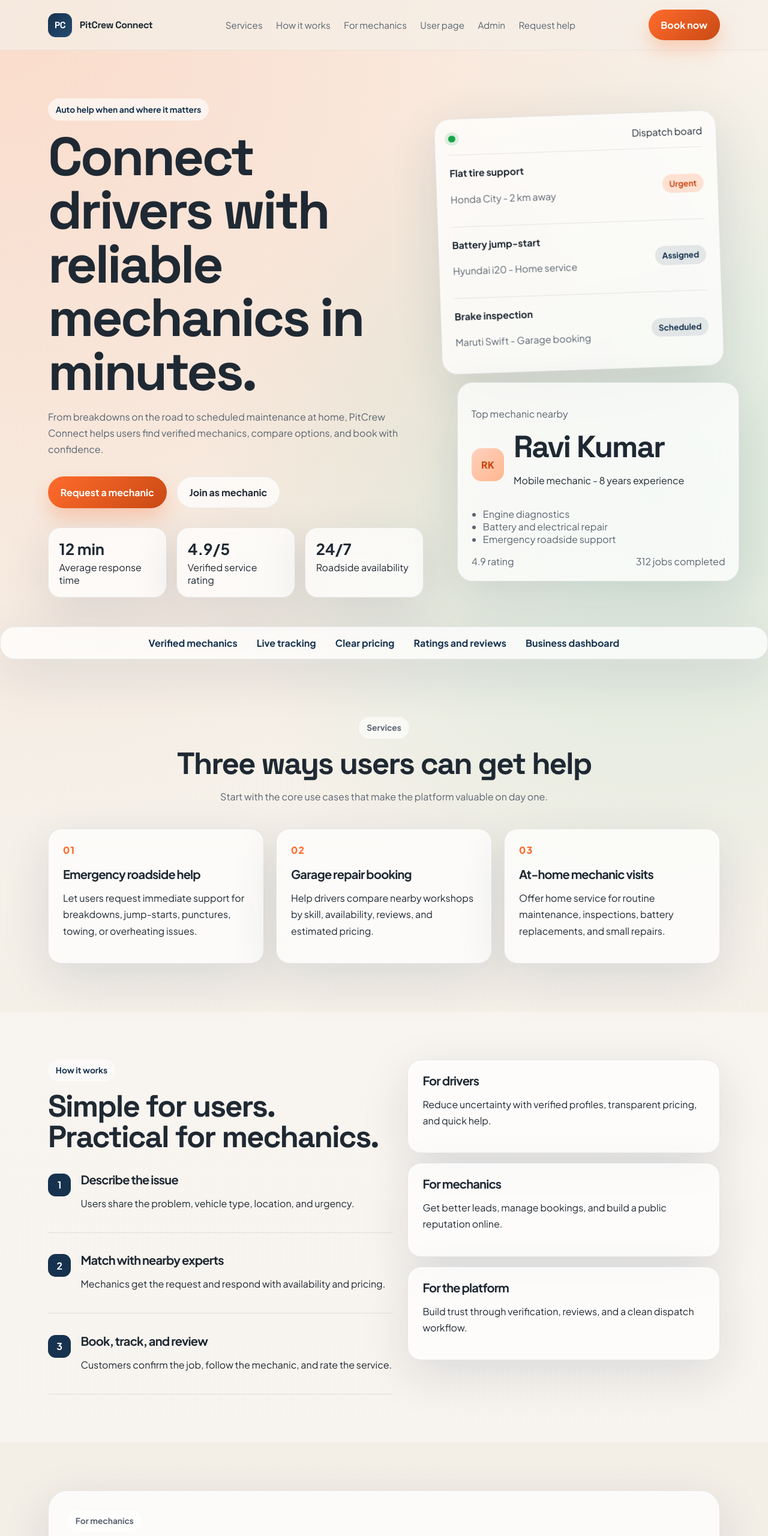
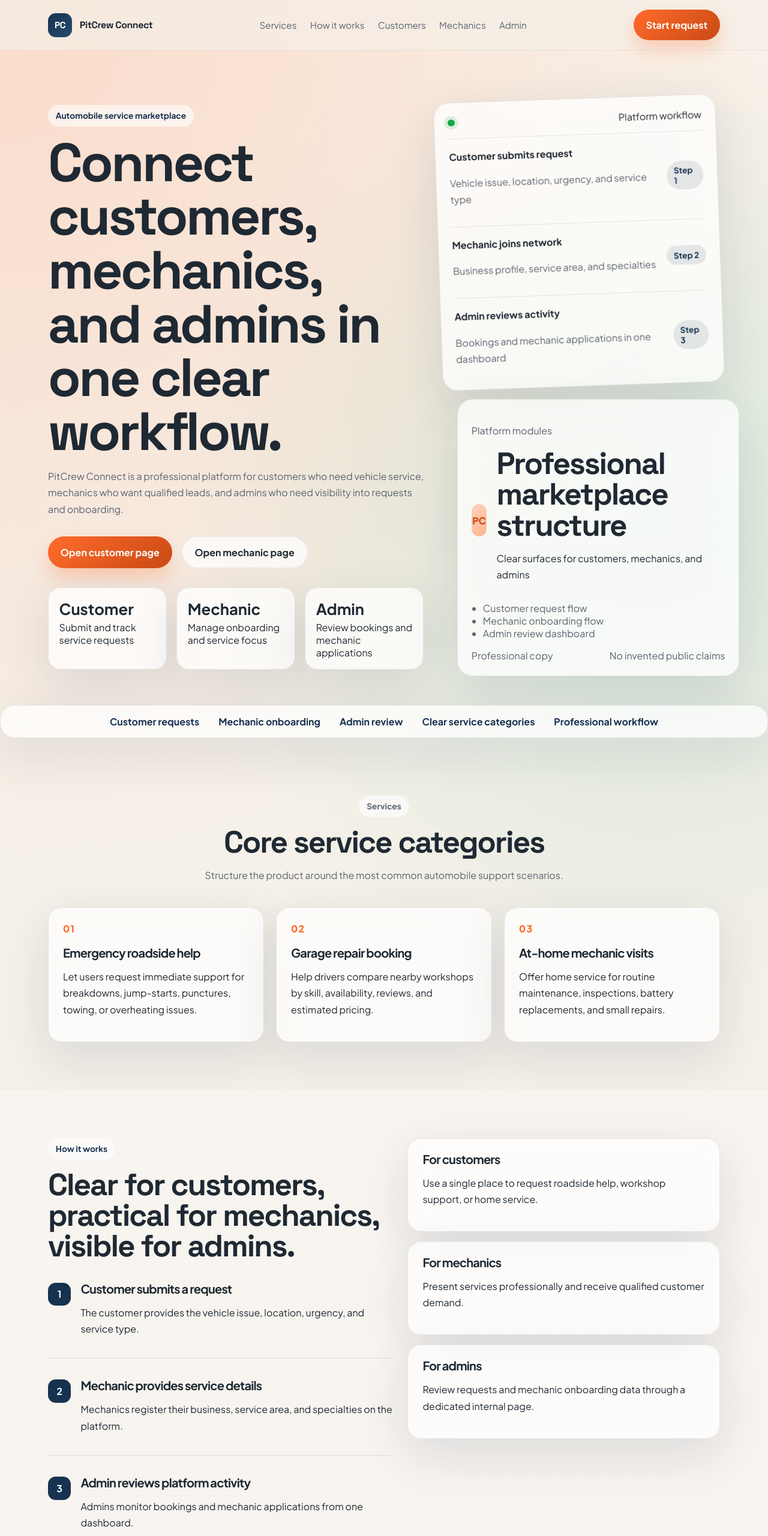
Before and after one commit to jaiAkash1209/pitcrew-connect, a website: page index.html in a window 1280 px wide. Shown: the top 2560 px of the page at 60% size. Drawn offline with Linux system fonts and the light colour scheme.

Commit message:
Refine site copy for professional presentation

```diff
--- a/index.html
+++ b/index.html
@@ -26,12 +26,11 @@
       <nav class="site-nav">
         <a href="#services">Services</a>
         <a href="#how-it-works">How it works</a>
-        <a href="#mechanics">For mechanics</a>
-        <a href="user.html">User page</a>
+        <a href="user.html">Customers</a>
+        <a href="mechanic.html">Mechanics</a>
         <a href="admin.html">Admin</a>
-        <a href="#request">Request help</a>
       </nav>
-      <a class="nav-cta" href="booking.html">Book now</a>
+      <a class="nav-cta" href="user.html">Start request</a>
     </div>
   </header>
 
@@ -39,28 +38,28 @@
     <section class="hero">
       <div class="container hero-grid">
         <div class="hero-copy">
-          <p class="eyebrow">Auto help when and where it matters</p>
-          <h1>Connect drivers with reliable mechanics in minutes.</h1>
+          <p class="eyebrow">Automobile service marketplace</p>
+          <h1>Connect customers, mechanics, and admins in one clear workflow.</h1>
           <p class="hero-text">
-            From breakdowns on the road to scheduled maintenance at home, PitCrew
-            Connect helps users find verified mechanics, compare options, and book with confidence.
+            PitCrew Connect is a professional platform for customers who need vehicle service,
+            mechanics who want qualified leads, and admins who need visibility into requests and onboarding.
           </p>
           <div class="hero-actions">
-            <a class="button button-primary" href="user.html">Request a mechanic</a>
-            <a class="button button-secondary" href="mechanic.html">Join as mechanic</a>
+            <a class="button button-primary" href="user.html">Open customer page</a>
+            <a class="button button-secondary" href="mechanic.html">Open mechanic page</a>
           </div>
           <div class="hero-stats">
             <article>
-              <strong>12 min</strong>
-              <span>Average response time</span>
+              <strong>Customer</strong>
+              <span>Submit and track service requests</span>
             </article>
             <article>
-              <strong>4.9/5</strong>
-              <span>Verified service rating</span>
+              <strong>Mechanic</strong>
+              <span>Manage onboarding and service focus</span>
             </article>
             <article>
-              <strong>24/7</strong>
-              <span>Roadside availability</span>
+              <strong>Admin</strong>
+              <span>Review bookings and mechanic applications</span>
             </article>
           </div>
         </div>
@@ -69,48 +68,48 @@
           <div class="panel-card dispatch-card">
             <div class="panel-topline">
               <span class="live-dot"></span>
-              <span>Dispatch board</span>
+              <span>Platform workflow</span>
             </div>
             <div class="dispatch-item">
               <div>
-                <p class="dispatch-title">Flat tire support</p>
-                <p class="dispatch-meta">Honda City - 2 km away</p>
+                <p class="dispatch-title">Customer submits request</p>
+                <p class="dispatch-meta">Vehicle issue, location, urgency, and service type</p>
               </div>
-              <span class="status-pill urgent">Urgent</span>
+              <span class="status-pill">Step 1</span>
             </div>
             <div class="dispatch-item">
               <div>
-                <p class="dispatch-title">Battery jump-start</p>
-                <p class="dispatch-meta">Hyundai i20 - Home service</p>
+                <p class="dispatch-title">Mechanic joins network</p>
+                <p class="dispatch-meta">Business profile, service area, and specialties</p>
               </div>
-              <span class="status-pill">Assigned</span>
+              <span class="status-pill">Step 2</span>
             </div>
             <div class="dispatch-item">
               <div>
-                <p class="dispatch-title">Brake inspection</p>
-                <p class="dispatch-meta">Maruti Swift - Garage booking</p>
+                <p class="dispatch-title">Admin reviews activity</p>
+                <p class="dispatch-meta">Bookings and mechanic applications in one dashboard</p>
               </div>
-              <span class="status-pill">Scheduled</span>
+              <span class="status-pill">Step 3</span>
             </div>
           </div>
 
           <div class="panel-card mechanic-card">
-            <p class="mini-label">Top mechanic nearby</p>
+            <p class="mini-label">Platform modules</p>
             <div class="mechanic-head">
-              <div class="avatar">RK</div>
+              <div class="avatar">PC</div>
               <div>
-                <h2>Ravi Kumar</h2>
-                <p>Mobile mechanic - 8 years experience</p>
+                <h2>Professional marketplace structure</h2>
+                <p>Clear surfaces for customers, mechanics, and admins</p>
               </div>
             </div>
             <ul class="feature-list">
-              <li>Engine diagnostics</li>
-              <li>Battery and electrical repair</li>
-              <li>Emergency roadside support</li>
+              <li>Customer request flow</li>
+              <li>Mechanic onboarding flow</li>
+              <li>Admin review dashboard</li>
             </ul>
             <div class="rating-row">
-              <span>4.9 rating</span>
-              <span>312 jobs completed</span>
+              <span>Professional copy</span>
+              <span>No invented public claims</span>
             </div>
           </div>
         </div>
@@ -119,11 +118,11 @@
 
     <section class="trust-strip">
       <div class="container trust-items">
-        <span>Verified mechanics</span>
-        <span>Live tracking</span>
-        <span>Clear pricing</span>
-        <span>Ratings and reviews</span>
-        <span>Business dashboard</span>
+        <span>Customer requests</span>
+        <span>Mechanic onboarding</span>
+        <span>Admin review</span>
+        <span>Clear service categories</span>
+        <span>Professional workflow</span>
       </div>
     </section>
 
@@ -131,9 +130,9 @@
       <div class="container">
         <div class="section-heading">
           <p class="eyebrow">Services</p>
-          <h2>Three ways users can get help</h2>
+          <h2>Core service categories</h2>
           <p>
-            Start with the core use cases that make the platform valuable on day one.
+            Structure the product around the most common automobile support scenarios.
           </p>
         </div>
 
@@ -170,27 +169,27 @@
       <div class="container split-grid">
         <div>
           <p class="eyebrow">How it works</p>
-          <h2>Simple for users. Practical for mechanics.</h2>
+          <h2>Clear for customers, practical for mechanics, visible for admins.</h2>
           <div class="steps">
             <article>
               <span>1</span>
               <div>
-                <h3>Describe the issue</h3>
-                <p>Users share the problem, vehicle type, location, and urgency.</p>
+                <h3>Customer submits a request</h3>
+                <p>The customer provides the vehicle issue, location, urgency, and service type.</p>
               </div>
             </article>
             <article>
               <span>2</span>
               <div>
-                <h3>Match with nearby experts</h3>
-                <p>Mechanics get the request and respond with availability and pricing.</p>
+                <h3>Mechanic provides service details</h3>
+                <p>Mechanics register their business, service area, and specialties on the platform.</p>
               </div>
             </article>
             <article>
               <span>3</span>
               <div>
-                <h3>Book, track, and review</h3>
-                <p>Customers confirm the job, follow the mechanic, and rate the service.</p>
+                <h3>Admin reviews platform activity</h3>
+                <p>Admins monitor bookings and mechanic applications from one dashboard.</p>
               </div>
             </article>
           </div>
@@ -198,16 +197,16 @@
 
         <div class="value-stack">
           <article class="value-card">
-            <h3>For drivers</h3>
-            <p>Reduce uncertainty with verified profiles, transparent pricing, and quick help.</p>
+            <h3>For customers</h3>
+            <p>Use a single place to request roadside help, workshop support, or home service.</p>
           </article>
           <article class="value-card">
             <h3>For mechanics</h3>
-            <p>Get better leads, manage bookings, and build a public reputation online.</p>
+            <p>Present services professionally and receive qualified customer demand.</p>
           </article>
           <article class="value-card">
-            <h3>For the platform</h3>
-            <p>Build trust through verification, reviews, and a clean dispatch workflow.</p>
+            <h3>For admins</h3>
+            <p>Review requests and mechanic onboarding data through a dedicated internal page.</p>
           </article>
         </div>
       </div>
@@ -217,10 +216,9 @@
       <div class="container mechanics-panel">
         <div class="section-heading left">
           <p class="eyebrow">For mechanics</p>
-          <h2>Give skilled technicians a stronger digital presence</h2>
+          <h2>Give mechanics a structured way to join and present their services</h2>
           <p>
-            Mechanics can showcase their expertise, define service areas, manage booking requests,
-            and grow repeat customers without relying only on walk-ins.
+            Mechanics can define service areas, service types, and specialties without relying on informal channels.
           </p>
         </div>
         <div class="mechanic-benefits">
@@ -248,12 +246,12 @@
       <div class="container request-grid">
         <div class="request-copy">
           <p class="eyebrow">Request demo flow</p>
-          <h2>Show how a booking would start</h2>
+          <h2>Start from the right page</h2>
           <p>
-            This is the quick homepage version. The full customer flow now continues on the booking page.
+            The homepage introduces the product. The clearer customer flow now lives on the customer page.
           </p>
           <div class="hero-actions compact">
-            <a class="button button-primary" href="booking.html">Open booking page</a>
+            <a class="button button-primary" href="user.html">Open customer page</a>
           </div>
         </div>
 
@@ -300,13 +298,12 @@
         <p>Built as the first step toward a mechanic marketplace MVP.</p>
       </div>
       <div class="footer-links">
-        <a href="user.html">User page</a>
+        <a href="user.html">Customers</a>
         <a href="admin.html">Admin</a>
         <a href="booking.html">Booking</a>
-        <a href="mechanic.html">Mechanic portal</a>
+        <a href="mechanic.html">Mechanics</a>
         <a href="#services">Services</a>
-        <a href="#mechanics">Mechanics</a>
-        <a href="#request">Request</a>
+        <a href="#how-it-works">How it works</a>
       </div>
     </div>
   </footer>
```
Also changed, not shown: admin.html (+8 -6 lines), booking.html (+26 -24 lines), mechanic.html (+21 -19 lines), user.html (+13 -10 lines).
